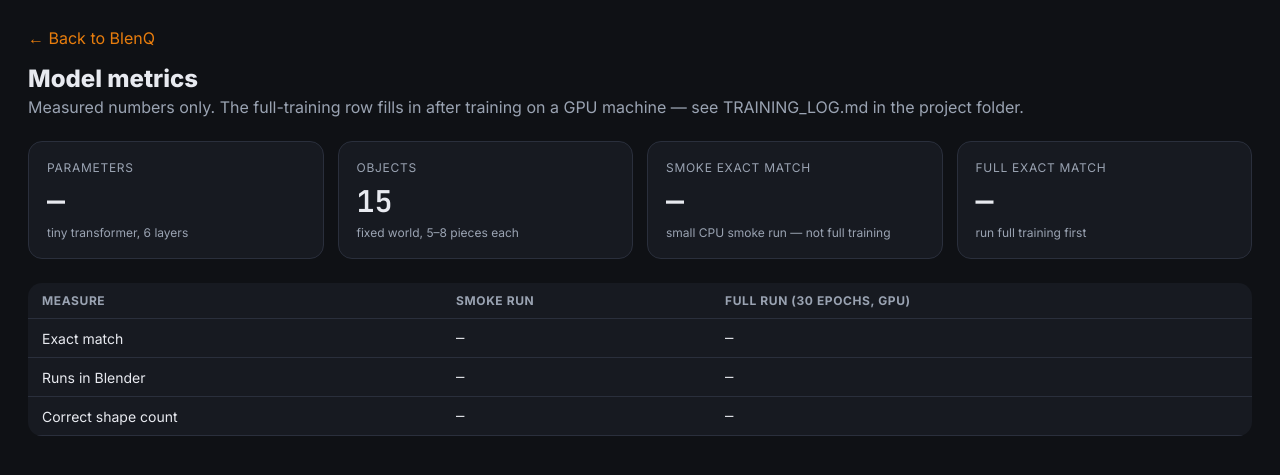
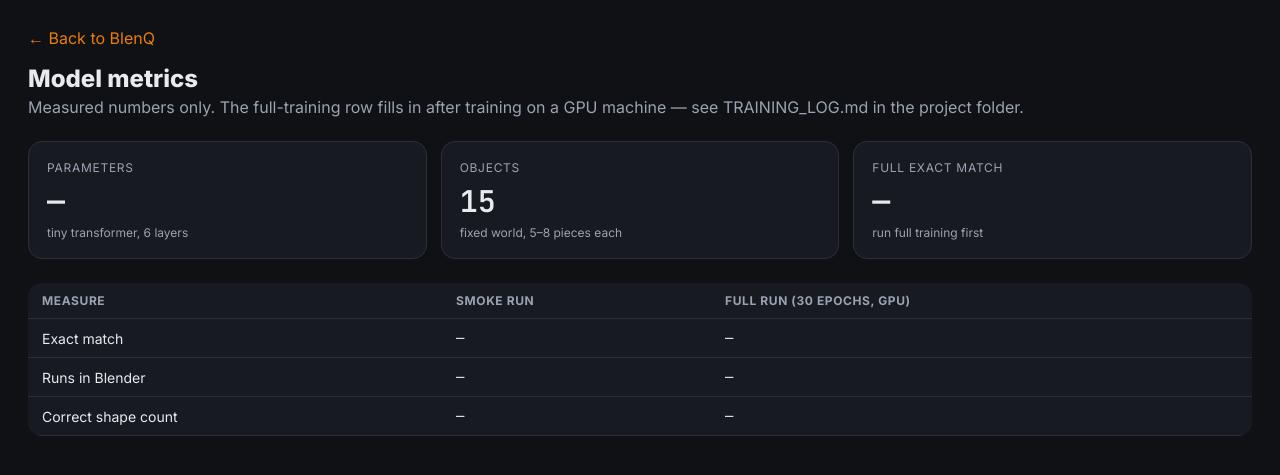
Before and after one commit to jocode21/BlenQ, a Flask app: page /metrics in a window 1280 px wide. Shown: the top 475 px of the page. Run offline with Flask 3, Linux system fonts and the light colour scheme.

Commit message:
Remove Smoke exact match card from metrics page

```diff
--- a/templates/metrics.html
+++ b/templates/metrics.html
@@ -33,7 +33,6 @@
   <div class="grid">
     <div class="card"><div class="label">Parameters</div><div class="value">{% if metrics and (metrics.parameters or metrics.params) %}{{ "{:,}".format(metrics.parameters or metrics.params) }}{% else %}—{% endif %}</div><div class="note">tiny transformer, 6 layers</div></div>
     <div class="card"><div class="label">Objects</div><div class="value">15</div><div class="note">fixed world, 5–8 pieces each</div></div>
-    <div class="card"><div class="label">Smoke exact match</div><div class="value">{% if metrics and metrics.mode == "smoke" and metrics.exact_match is defined %}{{ "%.1f"|format(metrics.exact_match * 100) }}%{% else %}—{% endif %}</div><div class="note">small CPU smoke run — not full training</div></div>
     <div class="card"><div class="label">Full exact match</div><div class="value">{% if metrics and metrics.mode == "full" and metrics.exact_match is defined %}{{ "%.1f"|format(metrics.exact_match * 100) }}%{% else %}—{% endif %}</div><div class="note">{% if not metrics or metrics.mode != "full" %}run full training first{% endif %}</div></div>
   </div>
   <table>
```
